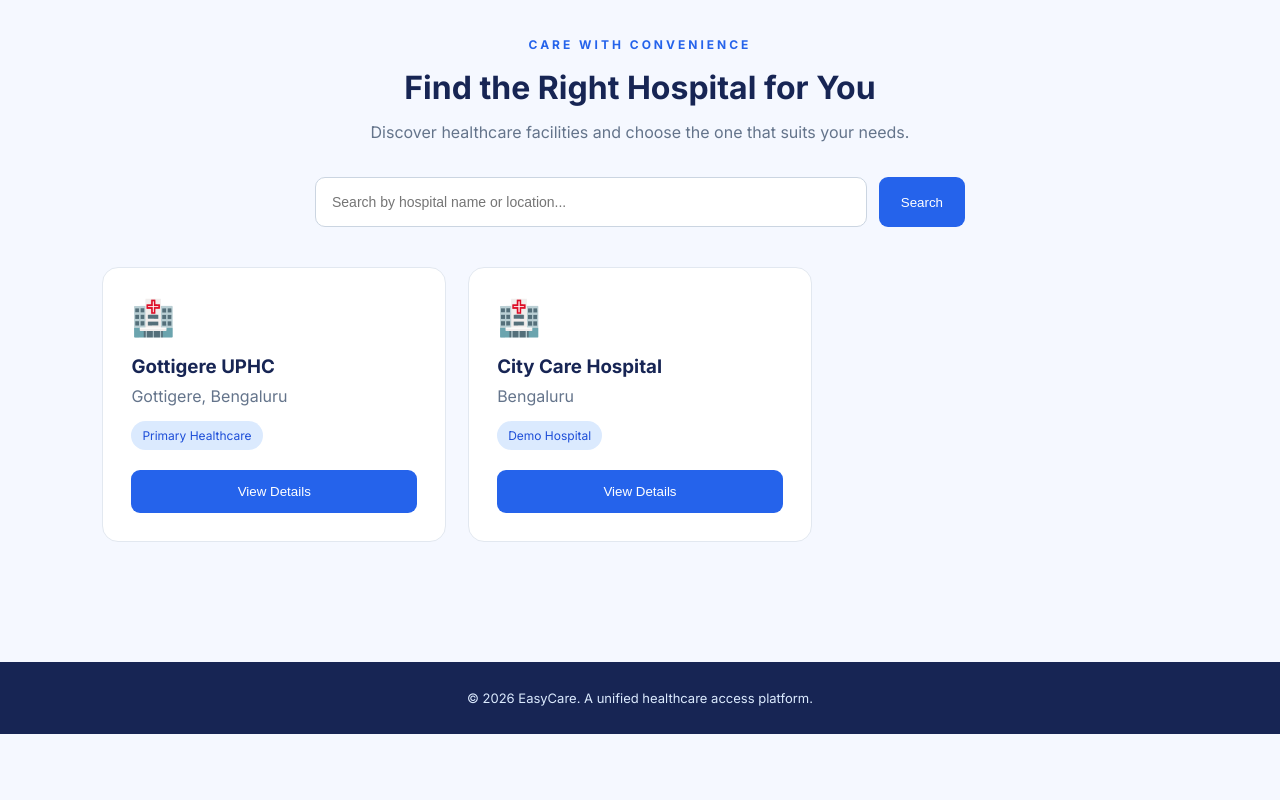
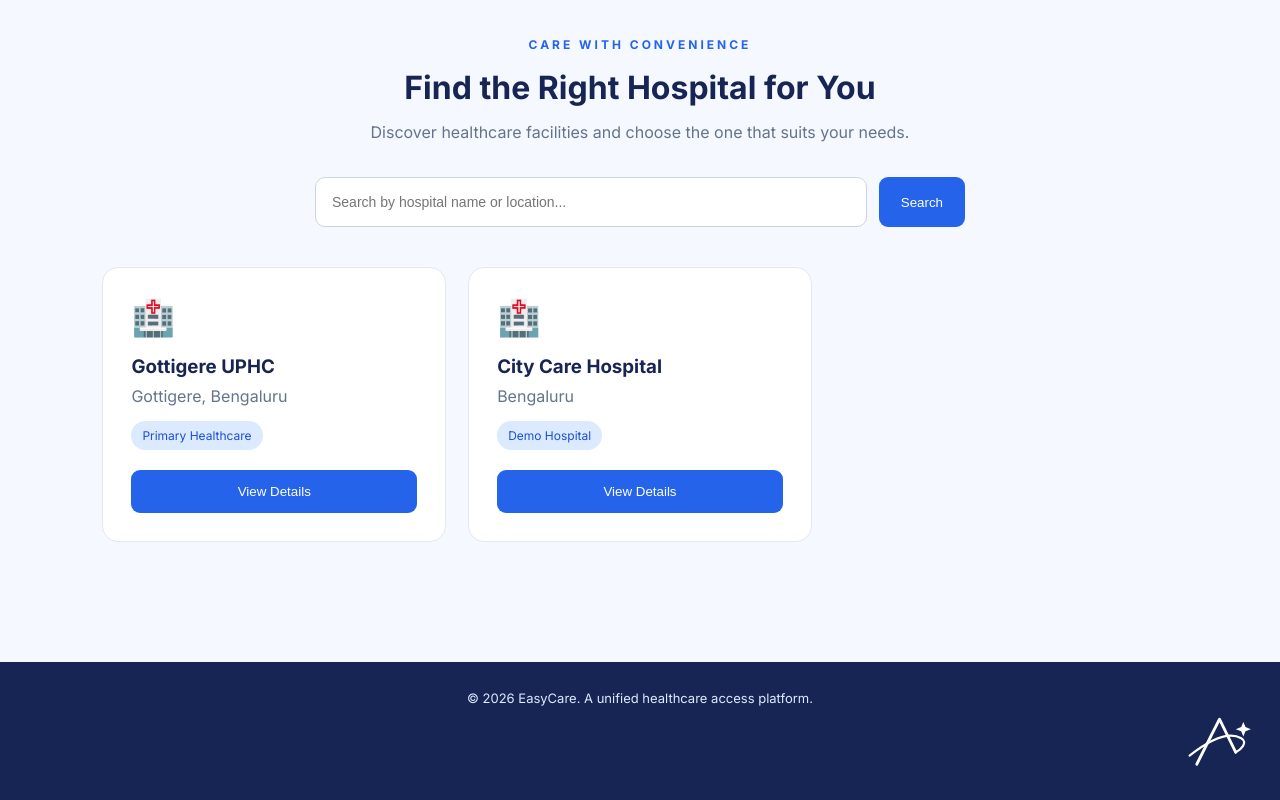
Before and after one commit to aarushpoojary/smart-care, a plain HTML site: page index.html in a window 1280 px wide. Shown: the part 1643-2443 px from the top of the page. Before the commit the page ends 2377 px from the top, so only its background shows below. Drawn offline with Linux system fonts and the light colour scheme.

Commit message:
Add files via upload

```diff
--- a/index.html
+++ b/index.html
@@ -211,7 +211,24 @@ onclick="alert('Health Awareness demo coming soon!')">
 
 </div>
 <footer>
-        <p>© 2026 EasyCare. A unified healthcare access platform.</p>
+
+     <p>© 2026 EasyCare. A unified healthcare access platform.</p>
+
+<div style="text-align: right; margin-top: 8px;">
+  <svg width="65" height="55" viewBox="0 0 300 230"
+       xmlns="http://www.w3.org/2000/svg">
+    <path d="M45 220 L150 12 L225 165"
+          fill="none" stroke="white" stroke-width="13"
+          stroke-linecap="round" stroke-linejoin="round"/>
+    <path d="M12 180 C95 115 190 65 250 100
+             C285 120 245 155 225 165"
+          fill="none" stroke="white" stroke-width="10"
+          stroke-linecap="round"/>
+    <path d="M260 25 L270 48 L295 58 L270 68
+             L260 92 L250 68 L225 58 L250 48 Z"
+          fill="white"/>
+  </svg>
+</div>
     </footer>
 <script>
 function searchHospital() {
```
